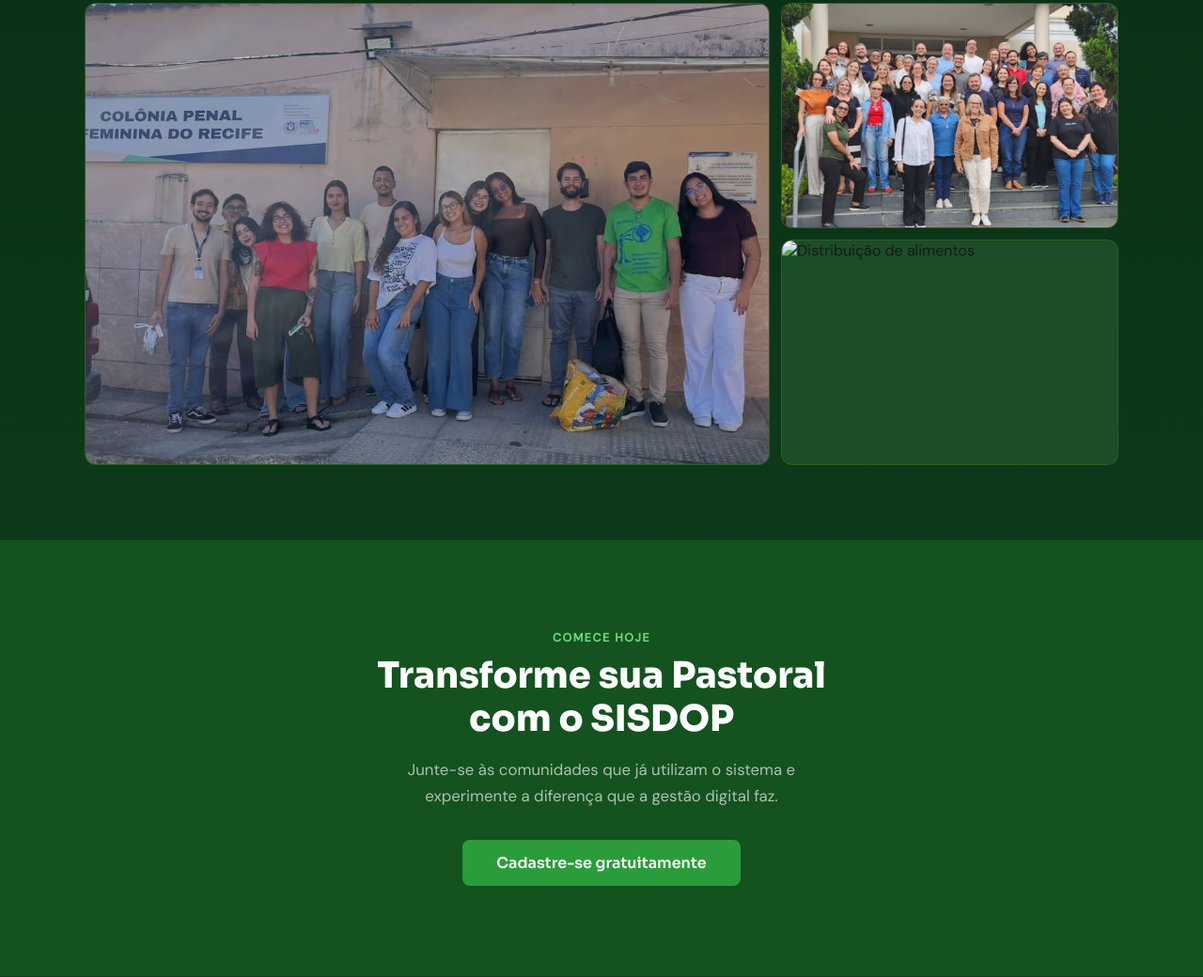
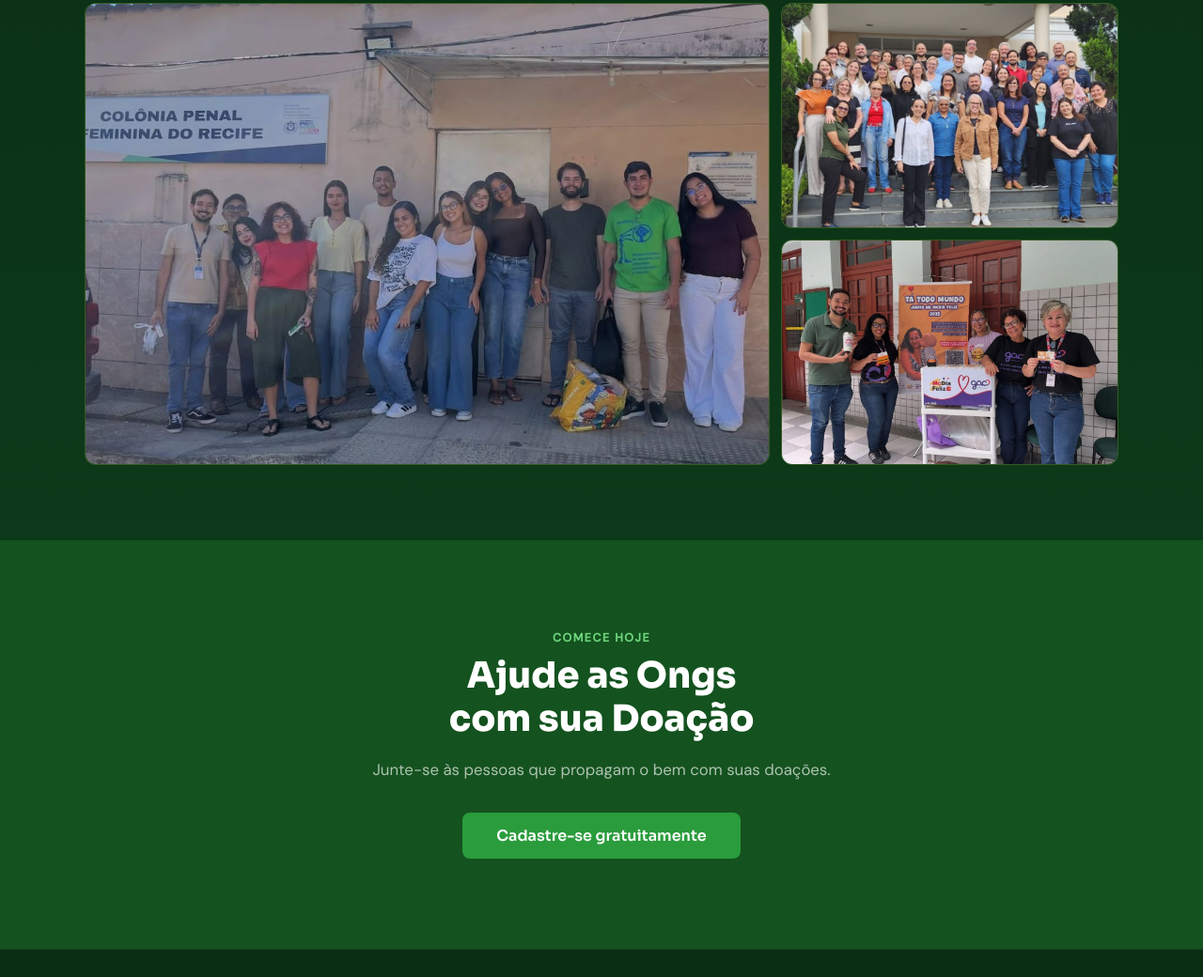
Before and after one commit to dandan220225/SISDOP, a plain HTML site: page index.html in a window 1280 px wide. Shown: the part 3676-4716 px from the top of the page at 94% size. Drawn offline with Linux system fonts and the light colour scheme; grey boxes are pictures that could not be loaded.

Commit message:
atualização galeria

```diff
--- a/index.html
+++ b/index.html
@@ -294,9 +294,9 @@
         </div>
 
         <div class="gallery-item">
-          <img src="" alt="Distribuição de alimentos" loading="lazy">
+          <img src="./SISDOP-COMPLETO/public/assets/WhatsApp Image 2026-05-27 at 13.59.26.jpeg" alt="Distribuição de alimentos" loading="lazy">
           <div class="gallery-zoom">⤢</div>
-          <div class="gallery-caption">Distribuição de alimentos</div>
+          <div class="gallery-caption">Ação GAC-PE</div>
         </div>
 
       </div>
@@ -307,8 +307,8 @@
   <section class="cta-section" id="cadastro">
     <div class="section-inner">
       <span class="section-label">Comece hoje</span>
-      <h2 class="section-title">Transforme sua Pastoral<br>com o SISDOP</h2>
-      <p>Junte-se às comunidades que já utilizam o sistema e experimente a diferença que a gestão digital faz.</p>
+      <h2 class="section-title">Ajude as Ongs<br>com sua Doação</h2>
+      <p>Junte-se às pessoas que propagam o bem com suas doações.</p>
       <a href="./SISDOP-COMPLETO/Sections/seleção.html" class="btn-primary btn-cta">Cadastre-se gratuitamente</a>
     </div>
   </section>
```
Also changed, not shown: SISDOP-COMPLETO/public/assets/WhatsApp Image 2026-05-27 at 13.59.26.jpeg (added).
